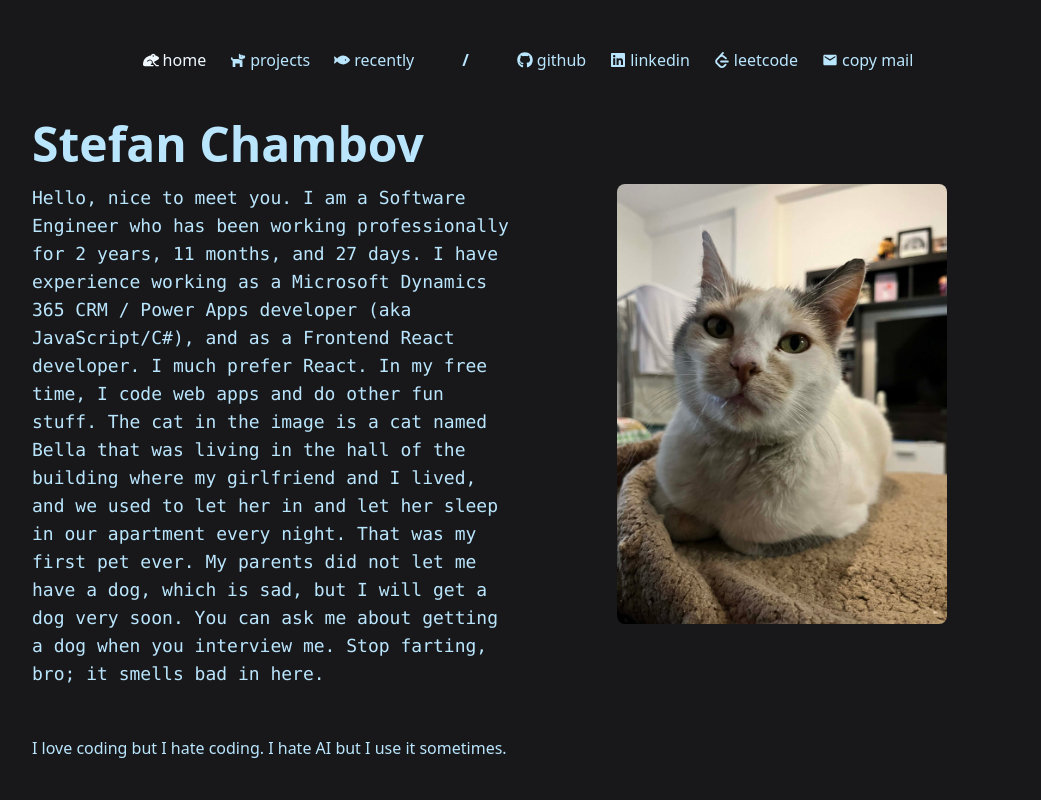
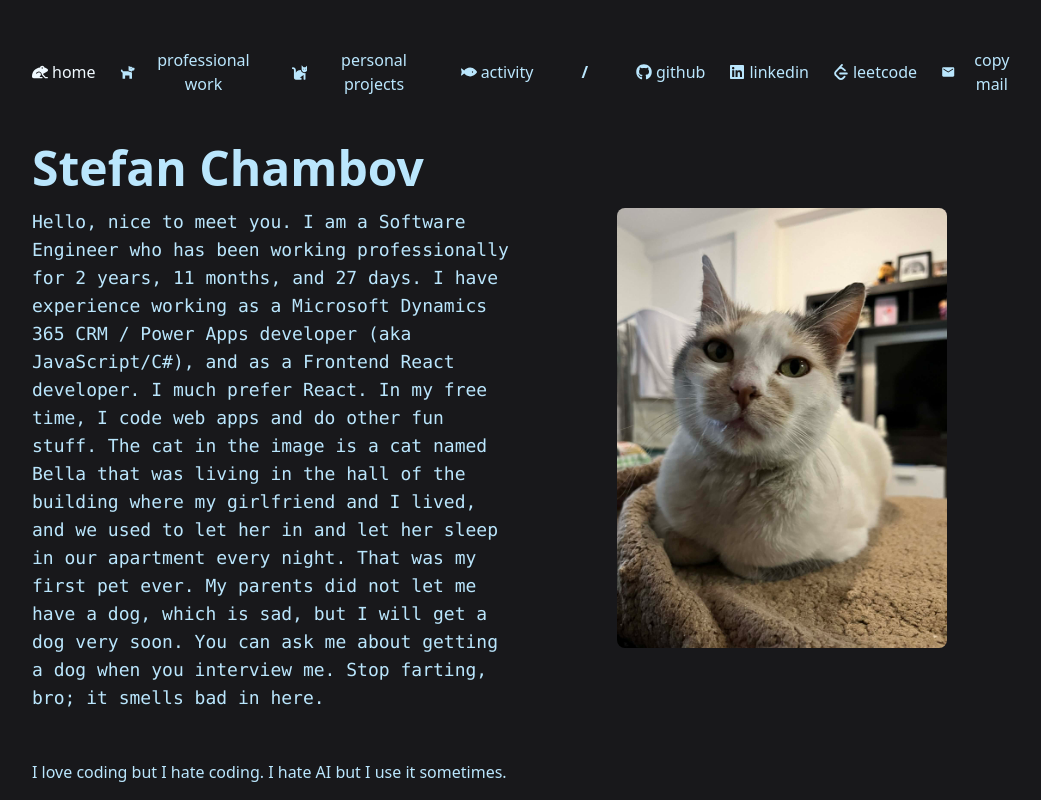
Before and after one commit to stefan5441/ooio, a React (Vite) app: page / in a window 1280 px wide. Shown: the whole page, without its empty margins (112-1153 px from the left). Built offline with nearby package versions, Linux system fonts and the light colour scheme.

Commit message:
[FTR] Adding one more tab and refactoring navbar

```diff
--- a/src/App.tsx
+++ b/src/App.tsx
@@ -1,19 +1,21 @@
 import { useState } from "react";
 
-import type { Tab } from "./types";
+import { Tab } from "./types";
 import { Home } from "./pages/Home";
-import { Projects } from "./pages/Projects";
-import { Recently } from "./pages/Recently";
+import { Activity } from "./pages/Activity";
 import { PageLayout } from "./components/PageLayout";
+import { PersonalProjects } from "./pages/PersonalProjects";
+import { ProfessionalWork } from "./pages/ProfessionalWork";
 
 function App() {
-  const [tab, setTab] = useState<Tab>("Home");
+  const [tab, setTab] = useState<Tab>(Tab.Home);
 
   return (
     <PageLayout setTab={setTab} activeTab={tab}>
-      {tab === "Home" && <Home />}
-      {tab === "Projects" && <Projects />}
-      {tab === "Recently" && <Recently />}
+      {tab === Tab.Home && <Home />}
+      {tab === Tab.ProfessionalWork && <ProfessionalWork />}
+      {tab === Tab.PersonalProjects && <PersonalProjects />}
+      {tab === Tab.Activity && <Activity />}
     </PageLayout>
   );
 }
--- a/src/components/NavBar.tsx
+++ b/src/components/NavBar.tsx
@@ -1,9 +1,19 @@
 import { useState } from "react";
+import type { IconType } from "react-icons";
+import { SiLeetcode } from "react-icons/si";
+import { MdEmail, MdMarkEmailRead } from "react-icons/md";
+import { FaCat, FaDog, FaFish, FaFrog, FaGithub, FaLinkedin } from "react-icons/fa";
+
+import { Tab } from "../types";
 import { Button } from "./Button";
-import type { Tab } from "../types";
-import { MdEmail, MdMarkEmailRead } from "react-icons/md";
-import { SiLeetcode } from "react-icons/si";
-import { FaDog, FaFish, FaFrog, FaGithub, FaLinkedin } from "react-icons/fa";
+
+type NavBarTab = {
+  icon: IconType;
+  label: string;
+  onClick: () => void;
+  isActive?: boolean;
+  isDisabled?: boolean;
+};
 
 type Props = {
   setTab: React.Dispatch<React.SetStateAction<Tab>>;
@@ -19,29 +29,85 @@ export const NavBar = ({ setTab, activeTab }: Props) => {
     setTimeout(() => setCopied(false), 3000);
   };
 
+  const navTabsConfig: NavBarTab[] = [
+    {
+      label: "home",
+      icon: FaFrog,
+      onClick: () => setTab(Tab.Home),
+      isActive: activeTab === Tab.Home,
+    },
+    {
+      label: "professional work",
+      icon: FaDog,
+      onClick: () => setTab(Tab.ProfessionalWork),
+      isActive: activeTab === Tab.ProfessionalWork,
+    },
+    {
+      label: "personal projects",
+      icon: FaCat,
+      onClick: () => setTab(Tab.PersonalProjects),
+      isActive: activeTab === Tab.PersonalProjects,
+    },
+    {
+      label: "activity",
+      icon: FaFish,
+      onClick: () => setTab(Tab.Activity),
+      isActive: activeTab === Tab.Activity,
+    },
+  ];
+
+  const infoTabsConfig: NavBarTab[] = [
+    {
+      label: "github",
+      icon: FaGithub,
+      onClick: () => window.open("https://github.com/stefan5441", "_blank"),
+    },
+    {
+      label: "linkedin",
+      icon: FaLinkedin,
+      onClick: () => window.open("https://www.linkedin.com/in/stefanchambov/", "_blank"),
+    },
+    {
+      label: "leetcode",
+      icon: SiLeetcode,
+      onClick: () => window.open("https://leetcode.com/u/5441anr/", "_blank"),
+    },
+    {
+      label: "copy mail",
+      icon: copied ? MdMarkEmailRead : MdEmail,
+      onClick: handleCopy,
+      isDisabled: copied,
+    },
+  ];
+
   return (
     <div className="flex justify-center items-center gap-12">
       <div className="flex gap-6">
-        <Button label="home" icon={FaFrog} onClick={() => setTab("Home")} isActive={activeTab === "Home"} />
-        <Button label="projects" icon={FaDog} onClick={() => setTab("Projects")} isActive={activeTab === "Projects"} />
-        <Button label="recently" icon={FaFish} onClick={() => setTab("Recently")} isActive={activeTab === "Recently"} />
+        {navTabsConfig.map((tab) => (
+          <Button
+            key={tab.label}
+            label={tab.label}
+            icon={tab.icon}
+            onClick={tab.onClick}
+            isActive={tab.isActive ?? false}
+            disabled={tab.isDisabled ?? false}
+          />
+        ))}
       </div>
 
       <div className="font-extrabold">/</div>
 
       <div className="flex gap-6">
-        <Button label="github" icon={FaGithub} onClick={() => window.open("https://github.com/stefan5441", "_blank")} />
-        <Button
-          label="linkedin"
-          icon={FaLinkedin}
-          onClick={() => window.open("https://www.linkedin.com/in/stefanchambov/", "_blank")}
-        />
-        <Button
-          label="leetcode"
-          icon={SiLeetcode}
-          onClick={() => window.open("https://leetcode.com/u/5441anr/", "_blank")}
-        />
-        <Button label="copy mail" icon={copied ? MdMarkEmailRead : MdEmail} onClick={handleCopy} disabled={copied} />
+        {infoTabsConfig.map((tab) => (
+          <Button
+            key={tab.label}
+            label={tab.label}
+            icon={tab.icon}
+            onClick={tab.onClick}
+            isActive={tab.isActive ?? false}
+            disabled={tab.isDisabled ?? false}
+          />
+        ))}
       </div>
     </div>
   );
--- a/src/components/PageLayout.tsx
+++ b/src/components/PageLayout.tsx
@@ -1,5 +1,5 @@
+import { Tab } from "../types";
 import { NavBar } from "./NavBar";
-import type { Tab } from "../types";
 
 type Props = {
   children: React.ReactNode;
--- /dev/null
+++ b/src/pages/Activity.tsx
@@ -0,0 +1,7 @@
+export const Activity = () => {
+  return (
+    <div>
+      <h1 className="text-5xl font-bold mb-4">What I've been doing recently</h1>
+    </div>
+  );
+};
--- /dev/null
+++ b/src/pages/PersonalProjects.tsx
@@ -0,0 +1,7 @@
+export const PersonalProjects = () => {
+  return (
+    <div>
+      <h1 className="text-5xl font-bold mb-4">Personal Projects</h1>
+    </div>
+  );
+};
--- /dev/null
+++ b/src/pages/ProfessionalWork.tsx
@@ -0,0 +1,30 @@
+export const ProfessionalWork = () => {
+  return (
+    <div>
+      <h1 className="text-5xl font-bold mb-4">Xarvio Field Manager</h1>
+      <p>Position: Frontend React Developer</p>
+      <p>Tech used: React, TypeScript, Vite, Redux, GraphQL, Elasticsearch, ApolloGQL</p>
+      <p>
+        Project description: xarvio Field Manager is a digital farming platform designed to help farmers and agronomists
+        optimize crop production from planting (seeding) through to harvest by providing field- and field-zone-specific
+        data, insights, and recommendations. It uses satellite imagery, weather data, crop models, and historical field
+        information to support precise decision-making and efficiency improvements in crop management.
+      </p>
+      <p>
+        What I did: Worked on a new feature called Carbon Farming that helps make agriculture more sustainable. This
+        feature allows farmers to track and optimize their carbon emissions and calculate Carbon Points based on
+        emission reductions. These points help farmers reduce costs while improving the sustainability of their crop
+        production.
+      </p>
+      <p>
+        Features I implemented as part of this work: - A data table displaying all crops from the current and previous
+        seasons, including tasks such as land preparation, spraying, and harvesting, along with their relevant data. -
+        Create/edit modals for each of these entities. In total, six modals were implemented, some with nested
+        sub-modals, each containing 4–5 required fields and supported by re-fetching logic to ensure the data remained
+        up to date. - An Excel-like selection experience in the data table, including copy-and-paste functionality for
+        created tasks. Selecting tasks opened a side panel displaying detailed information for the selected task.
+      </p>
+      <img src="xarviofm.png" alt="xarvio field manager" className="h-110 rounded-lg" />
+    </div>
+  );
+};
--- a/src/pages/Projects.tsx
+++ /dev/null
@@ -1,3 +0,0 @@
-export const Projects = () => {
-  return <div>Projects</div>;
-};
--- a/src/pages/Recently.tsx
+++ /dev/null
@@ -1,3 +0,0 @@
-export const Recently = () => {
-  return <div>Recently</div>;
-};
--- a/src/types.ts
+++ b/src/types.ts
@@ -1 +1,8 @@
-export type Tab = "Home" | "Projects" | "Recently";
+export const Tab = {
+  Home: "HOME",
+  ProfessionalWork: "PROFESSIONAL_WORK",
+  PersonalProjects: "PERSONAL_PROJECTS",
+  Activity: "ACTIVITY",
+};
+
+export type Tab = (typeof Tab)[keyof typeof Tab];
```
Also changed, not shown: public/xarviofm.png (added).
